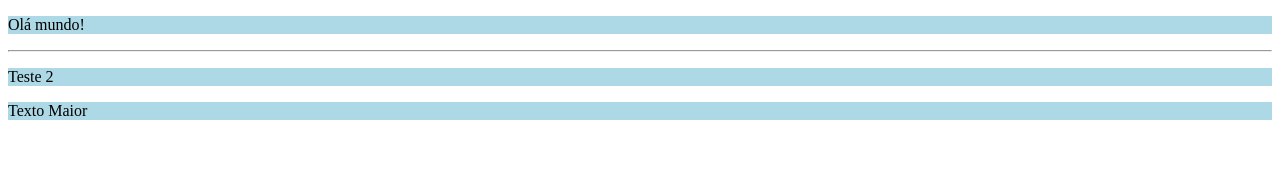
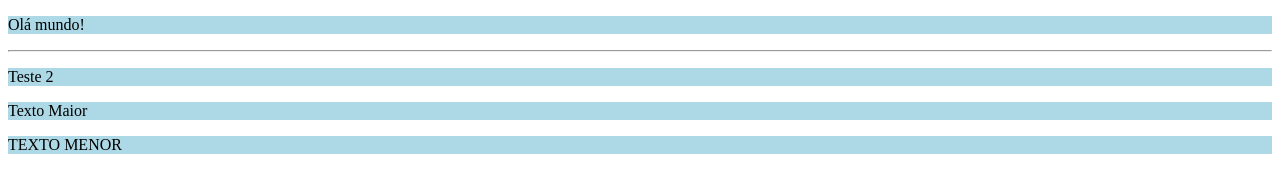
Before and after one commit to lucasgabriel158/primeiro-respositorio, a plain HTML site: page index.html in a window 1280 px wide. Drawn offline with Linux system fonts and the light colour scheme.

```diff
--- a/index.html
+++ b/index.html
@@ -10,5 +10,6 @@
         <p>Teste 2</p>
         <p> Texto Maior </p>
         </p>
+        <p>TEXTO MENOR</p>
     </body>
 </html>
```
